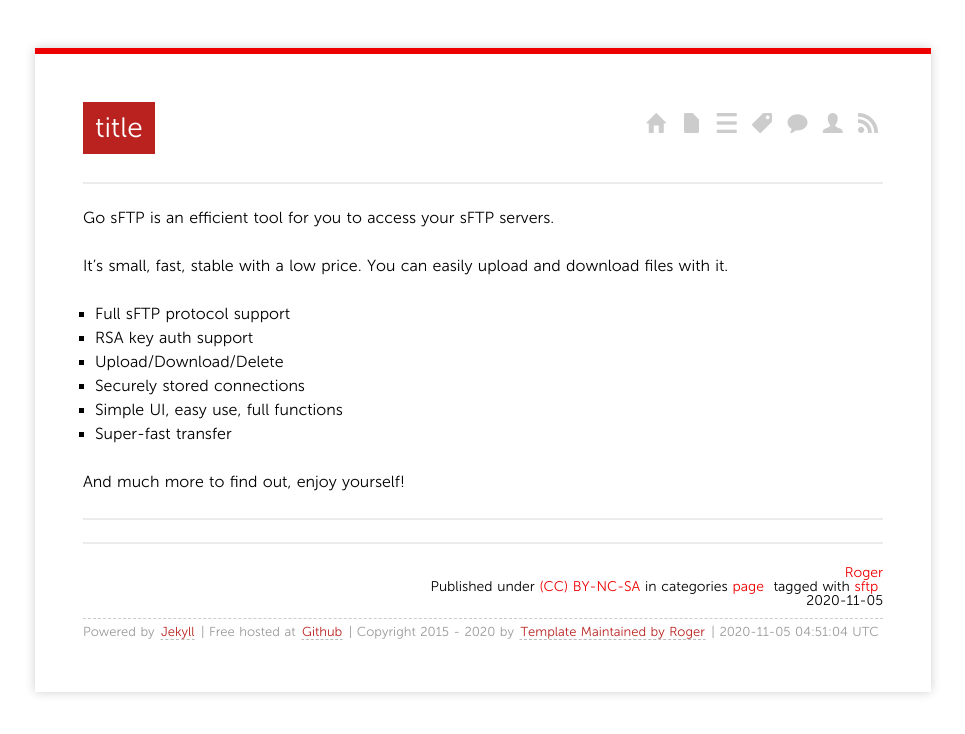
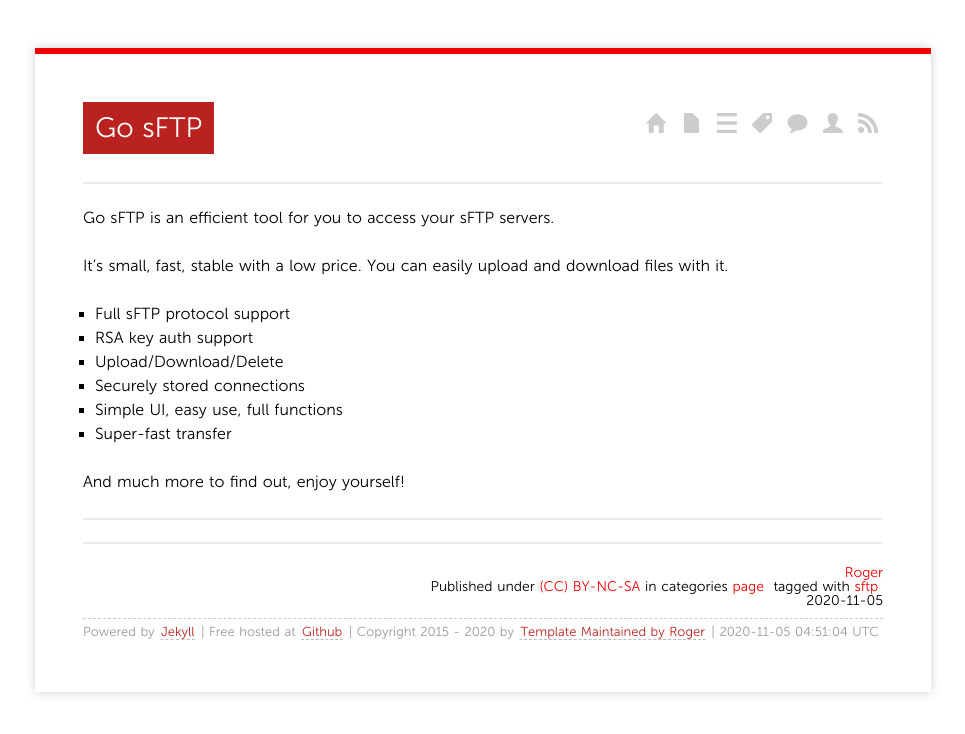
Before and after one commit to TJRoger/tjroger.github.io, a Jekyll site: the page built from _posts/2020/2020-11-05-go-sftp.md, in a window 1280 px wide. Shown: the top 734 px of the page, without its empty margins (157-1122 px from the left). Built offline with Jekyll 4.4.1, drawn with Linux system fonts in a browser that asks for light colours; comment, search, counter and statistics services are not loaded; a style sheet for code colours, icons or effects is not loaded.

Commit message:
update go sftp

```diff
--- a/_posts/2020/2020-11-05-go-sftp.md
+++ b/_posts/2020/2020-11-05-go-sftp.md
@@ -1,6 +1,6 @@
 ---
 layout: post
-title: title
+title: Go sFTP
 categories:
 - page
 tags:
```
